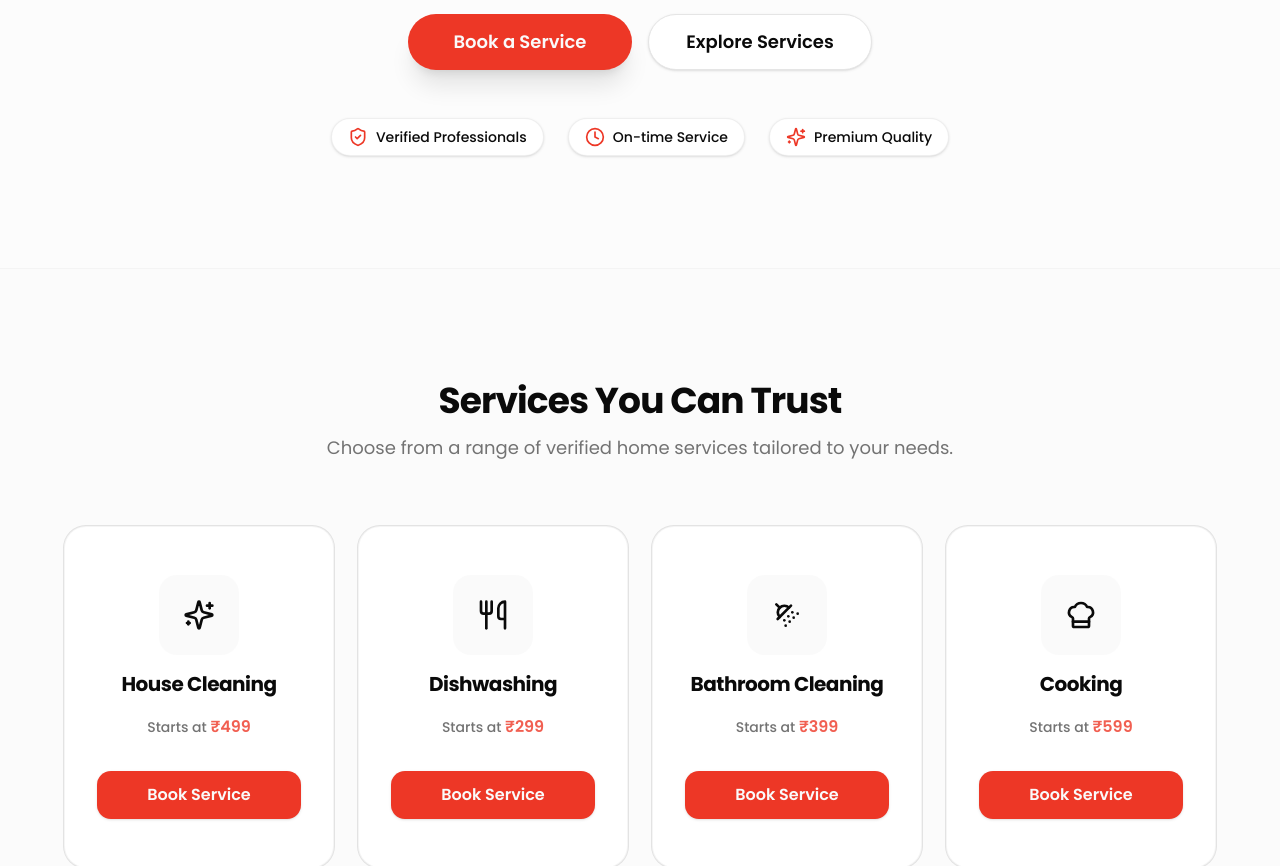
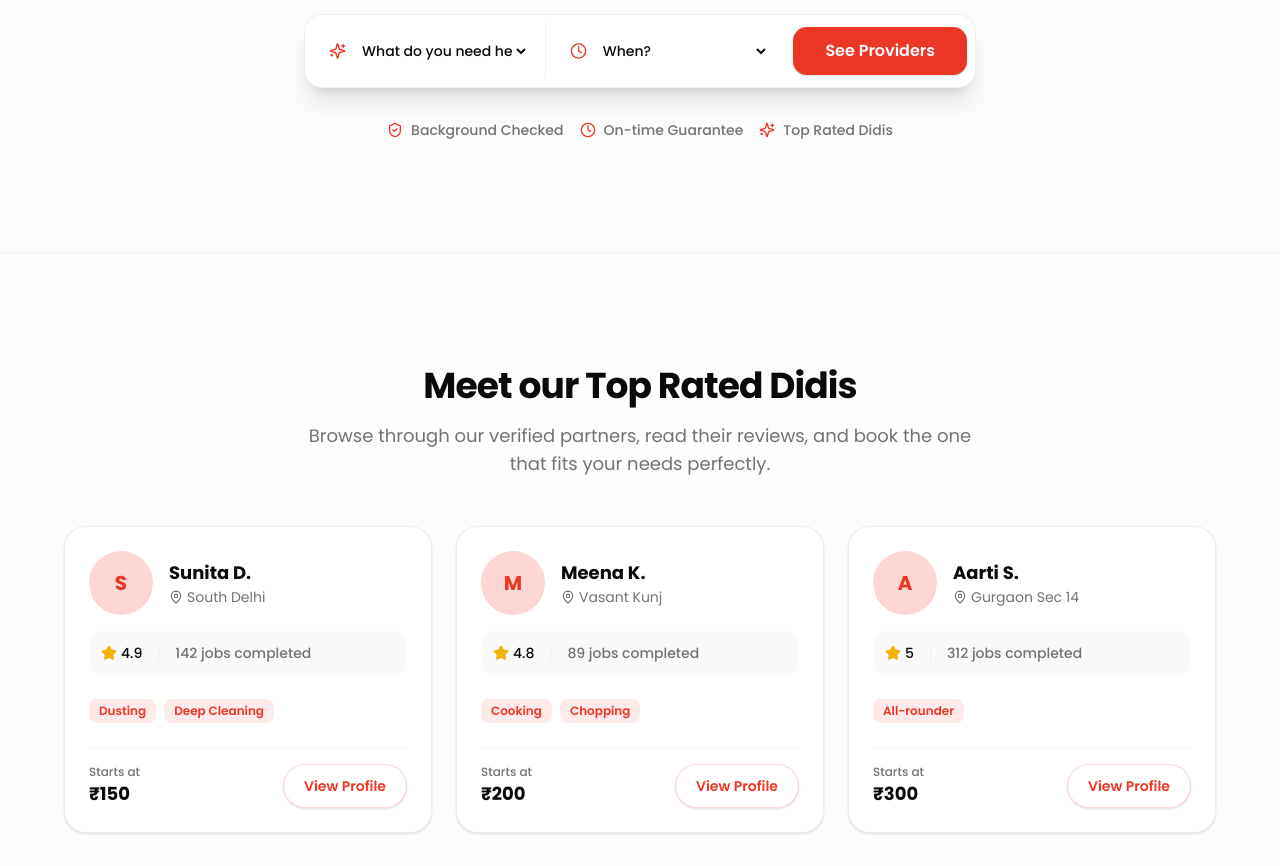
Before and after one commit to naman-rathore99/quick, a Next.js app in the folder apps/web/: page / in a window 1280 px wide. Shown: the part 440-1306 px from the top of the page. Built offline with nearby package versions, Linux system fonts and the light colour scheme; no server answers.

Commit message:
feat: add interactive booking widget and meet didis section

```diff
--- a/apps/web/src/app/page.tsx
+++ b/apps/web/src/app/page.tsx
@@ -5,6 +5,7 @@ import { HowItWorksSection } from "@/features/home/components/HowItWorksSection"
 import { WhyChooseUsSection } from "@/features/home/components/WhyChooseUsSection";
 import { TestimonialsSection } from "@/features/home/components/TestimonialsSection";
 import { CtaSection } from "@/features/home/components/CtaSection";
+import { MeetDidisSection } from "@/features/home/components/MeetDidisSection";
 import { ServicesSection } from "@/features/services/components/ServicesSection";
 
 import { surfacePage } from "@/lib/design-system";
@@ -13,6 +14,7 @@ export default function HomePage() {
   return (
     <main className={`min-h-screen flex flex-col ${surfacePage} text-foreground`}>
       <Hero />
+      <MeetDidisSection />
       <ServicesSection />
       <HowItWorksSection />
       <WhyChooseUsSection />
--- a/apps/web/src/components/auth/google-auth-button.tsx
+++ b/apps/web/src/components/auth/google-auth-button.tsx
@@ -24,38 +24,14 @@ export function GoogleAuthButton({ mode }: Props) {
   const { googleLogin } = useAuth();
   const router = useRouter();
 
-  function handleClick() {
-    if (!window.google) {
-      // Load the GSI script if not already loaded
-      const script = document.createElement("script");
-      script.src = "https://accounts.google.com/gsi/client";
-      script.async = true;
-      script.onload = initGoogle;
-      document.head.appendChild(script);
-    } else {
-      initGoogle();
-    }
-  }
-
-  function initGoogle() {
-    const clientId = process.env.NEXT_PUBLIC_GOOGLE_CLIENT_ID;
-    if (!clientId) {
-      alert("Google Client ID is missing. Please configure NEXT_PUBLIC_GOOGLE_CLIENT_ID in your .env.local file.");
-      return;
-    }
-
-    window.google?.accounts.id.initialize({
-      client_id: clientId,
-      callback: async (response: { credential: string }) => {
-        try {
-          await googleLogin(response.credential);
-          router.push("/dashboard");
-        } catch (err) {
-          console.error("Google auth failed:", err);
-        }
-      },
+  async function handleClick() {
+    const supabase = (await import("../../../utils/supabase/client")).createClient();
+    await supabase.auth.signInWithOAuth({
+      provider: "google",
+      options: {
+        redirectTo: `${window.location.origin}/dashboard`,
+      }
     });
-    window.google?.accounts.id.prompt();
   }
 
   return (
--- a/apps/web/src/features/home/components/Hero.tsx
+++ b/apps/web/src/features/home/components/Hero.tsx
@@ -46,21 +46,38 @@ export function Hero() {
             {copy.description}
           </motion.p>
 
-          {/* CTA */}
+          {/* Interactive Booking Widget */}
           <motion.div
             initial={{ opacity: 0, y: 20 }}
             animate={{ opacity: 1, y: 0 }}
             transition={{ duration: 0.5, delay: 0.25 }}
-            className={`mt-10 justify-center flex flex-col sm:flex-row gap-4`}
+            className="mt-10 mx-auto max-w-2xl bg-card rounded-2xl shadow-xl border border-border/60 p-2 flex flex-col sm:flex-row items-center gap-2"
           >
+            <div className="flex-1 w-full flex items-center gap-3 px-4 py-2 border-b sm:border-b-0 sm:border-r border-border/60">
+              <Sparkles className="h-5 w-5 text-primary" />
+              <select className="w-full bg-transparent outline-none text-foreground text-sm font-medium h-10">
+                <option value="">What do you need help with?</option>
+                <option value="cleaning">Home Cleaning</option>
+                <option value="dusting">Dusting & Sweeping</option>
+                <option value="cooking">Cooking</option>
+              </select>
+            </div>
+
+            <div className="flex-1 w-full flex items-center gap-3 px-4 py-2">
+              <Clock className="h-5 w-5 text-primary" />
+              <select className="w-full bg-transparent outline-none text-foreground text-sm font-medium h-10">
+                <option value="">When?</option>
+                <option value="today">Today</option>
+                <option value="tomorrow">Tomorrow</option>
+                <option value="later">Later this week</option>
+              </select>
+            </div>
+
             <Button
               size="lg"
-              className="min-w-[14rem] h-14 text-lg shadow-xl hover:scale-[1.02] active:scale-[0.98] transition-transform rounded-full"
+              className="w-full sm:w-auto h-12 px-8 text-base shadow-sm hover:scale-[1.02] active:scale-[0.98] transition-transform rounded-xl"
             >
-              {copy.primaryCta}
-            </Button>
-            <Button variant="outline" size="lg" className="min-w-[14rem] h-14 text-lg rounded-full bg-background border-border hover:bg-muted">
-              {copy.secondaryCta}
+              See Providers
             </Button>
           </motion.div>
 
@@ -69,11 +86,11 @@ export function Hero() {
             initial={{ opacity: 0 }}
             animate={{ opacity: 1 }}
             transition={{ duration: 0.5, delay: 0.35 }}
-            className="mt-12 flex flex-wrap justify-center gap-4 sm:gap-6"
+            className="mt-8 flex flex-wrap justify-center gap-4 text-sm font-medium text-muted-foreground"
           >
-            <li className="flex items-center gap-2 text-sm font-medium text-foreground bg-background px-4 py-2 rounded-full shadow-sm border border-border/60"><ShieldCheck className="h-5 w-5 text-primary" />{copy.trust[0].label}</li>
-            <li className="flex items-center gap-2 text-sm font-medium text-foreground bg-background px-4 py-2 rounded-full shadow-sm border border-border/60"><Clock className="h-5 w-5 text-primary" />{copy.trust[1].label}</li>
-            <li className="flex items-center gap-2 text-sm font-medium text-foreground bg-background px-4 py-2 rounded-full shadow-sm border border-border/60"><Sparkles className="h-5 w-5 text-primary" />{copy.trust[2].label}</li>
+            <li className="flex items-center gap-2"><ShieldCheck className="h-4 w-4 text-primary" /> Background Checked</li>
+            <li className="flex items-center gap-2"><Clock className="h-4 w-4 text-primary" /> On-time Guarantee</li>
+            <li className="flex items-center gap-2"><Sparkles className="h-4 w-4 text-primary" /> Top Rated Didis</li>
           </motion.ul>
 
         </div>
--- /dev/null
+++ b/apps/web/src/features/home/components/MeetDidisSection.tsx
@@ -0,0 +1,113 @@
+"use client";
+
+import { motion } from "framer-motion";
+import { Star, MapPin } from "lucide-react";
+import { Button } from "@/components/ui/button";
+
+const DIDIS = [
+  {
+    id: 1,
+    name: "Sunita D.",
+    location: "South Delhi",
+    rating: 4.9,
+    jobs: 142,
+    skills: ["Dusting", "Deep Cleaning"],
+    price: 150,
+  },
+  {
+    id: 2,
+    name: "Meena K.",
+    location: "Vasant Kunj",
+    rating: 4.8,
+    jobs: 89,
+    skills: ["Cooking", "Chopping"],
+    price: 200,
+  },
+  {
+    id: 3,
+    name: "Aarti S.",
+    location: "Gurgaon Sec 14",
+    rating: 5.0,
+    jobs: 312,
+    skills: ["All-rounder"],
+    price: 300,
+  },
+];
+
+export function MeetDidisSection() {
+  return (
+    <section className="py-20 md:py-28 bg-muted/20 border-t border-border/40">
+      <div className="w-full max-w-[min(100%,1200px)] mx-auto px-4 sm:px-6">
+        <div className="text-center mb-12">
+          <h2 className="text-3xl font-bold tracking-tight text-foreground sm:text-4xl">
+            Meet our Top Rated Didis
+          </h2>
+          <p className="mt-4 text-lg text-muted-foreground max-w-2xl mx-auto">
+            Browse through our verified partners, read their reviews, and book the one that fits your needs perfectly.
+          </p>
+        </div>
+
+        <div className="grid grid-cols-1 md:grid-cols-3 gap-6">
+          {DIDIS.map((didi, i) => (
+            <motion.div
+              key={didi.id}
+              initial={{ opacity: 0, y: 20 }}
+              whileInView={{ opacity: 1, y: 0 }}
+              transition={{ delay: i * 0.1, duration: 0.5 }}
+              viewport={{ once: true }}
+              className="bg-card border border-border/60 rounded-3xl p-6 shadow-sm hover:shadow-xl transition-shadow flex flex-col"
+            >
+              <div className="flex items-center gap-4 mb-4">
+                <div className="h-16 w-16 bg-primary/20 rounded-full flex items-center justify-center text-primary font-bold text-xl">
+                  {didi.name.charAt(0)}
+                </div>
+                <div>
+                  <h3 className="text-lg font-bold">{didi.name}</h3>
+                  <div className="flex items-center text-sm text-muted-foreground gap-1">
+                    <MapPin className="h-3.5 w-3.5" />
+                    {didi.location}
+                  </div>
+                </div>
+              </div>
+
+              <div className="flex items-center gap-4 text-sm font-medium mb-6 bg-muted/50 p-3 rounded-xl">
+                <div className="flex items-center gap-1">
+                  <Star className="h-4 w-4 text-yellow-500 fill-yellow-500" />
+                  <span>{didi.rating}</span>
+                </div>
+                <div className="w-px h-4 bg-border/60" />
+                <div className="text-muted-foreground">
+                  {didi.jobs} jobs completed
+                </div>
+              </div>
+
+              <div className="flex flex-wrap gap-2 mb-6">
+                {didi.skills.map((skill) => (
+                  <span key={skill} className="bg-primary/10 text-primary text-xs font-semibold px-2.5 py-1 rounded-md">
+                    {skill}
+                  </span>
+                ))}
+              </div>
+
+              <div className="mt-auto flex items-center justify-between pt-4 border-t border-border/40">
+                <div>
+                  <div className="text-xs text-muted-foreground font-medium">Starts at</div>
+                  <div className="font-bold text-lg">₹{didi.price}</div>
+                </div>
+                <Button variant="outline" className="rounded-full border-primary/20 text-primary hover:bg-primary hover:text-primary-foreground">
+                  View Profile
+                </Button>
+              </div>
+            </motion.div>
+          ))}
+        </div>
+
+        <div className="mt-12 text-center">
+          <Button size="lg" variant="default" className="rounded-full px-8">
+            See all available partners
+          </Button>
+        </div>
+      </div>
+    </section>
+  );
+}
```
